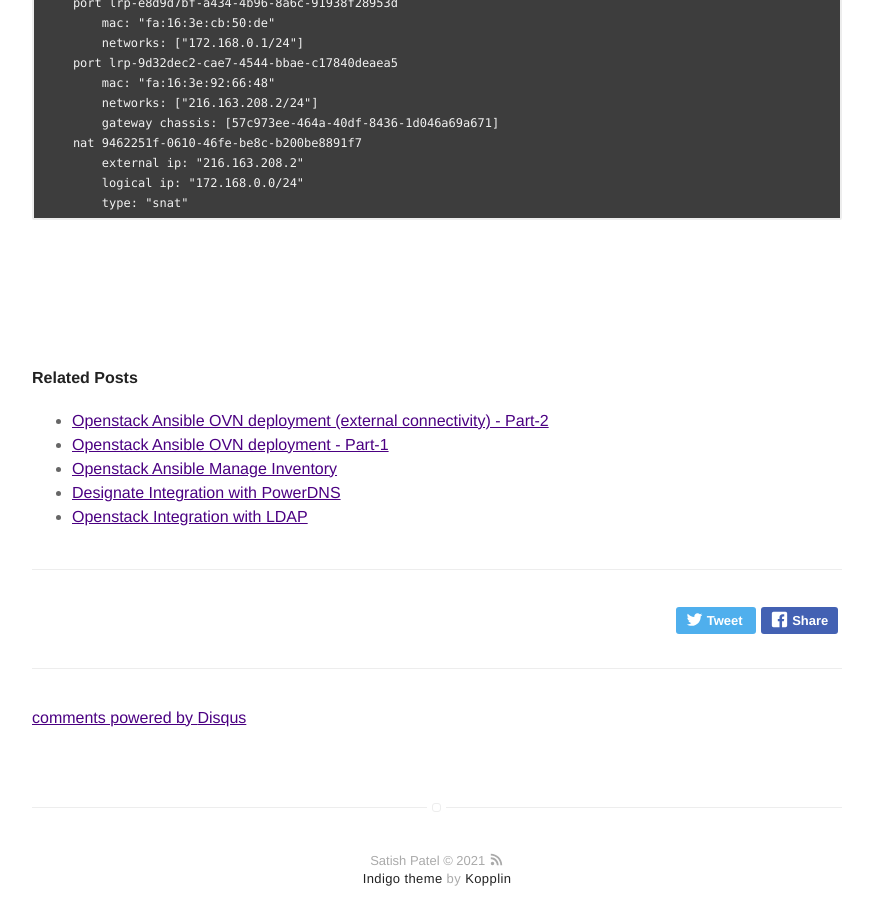
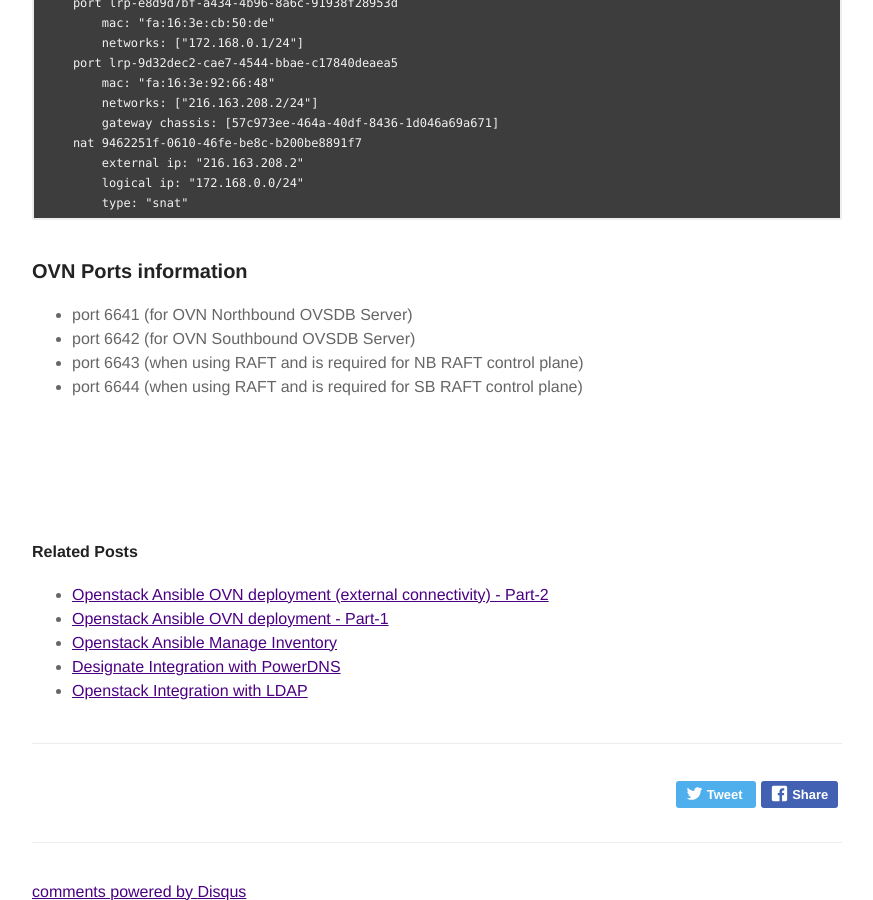
Before and after one commit to satishdotpatel/satishdotpatel.github.io, a Jekyll site: the page built from _posts/2021-05-25-openstack-ansible-ovn-clustering.markdown, in a window 1280 px wide and 900 px high, scrolled down 7631 px. Shown: the whole window, without its empty margins (203-1076 px from the left). Built offline with Jekyll 4.4.1, drawn with Linux system fonts in a browser that asks for light colours; comment, search, counter and statistics services are not loaded.

Commit message:
Adding port info

````diff
--- a/_posts/2021-05-25-openstack-ansible-ovn-clustering.markdown
+++ b/_posts/2021-05-25-openstack-ansible-ovn-clustering.markdown
@@ -346,3 +346,10 @@
         logical ip: "172.168.0.0/24"
         type: "snat"
 ```
+
+### OVN Ports information
+
+* port 6641 (for OVN Northbound OVSDB Server)
+* port 6642 (for OVN Southbound OVSDB Server)
+* port 6643 (when using RAFT and is required for NB RAFT control plane)
+* port 6644 (when using RAFT and is required for SB RAFT control plane)
````
